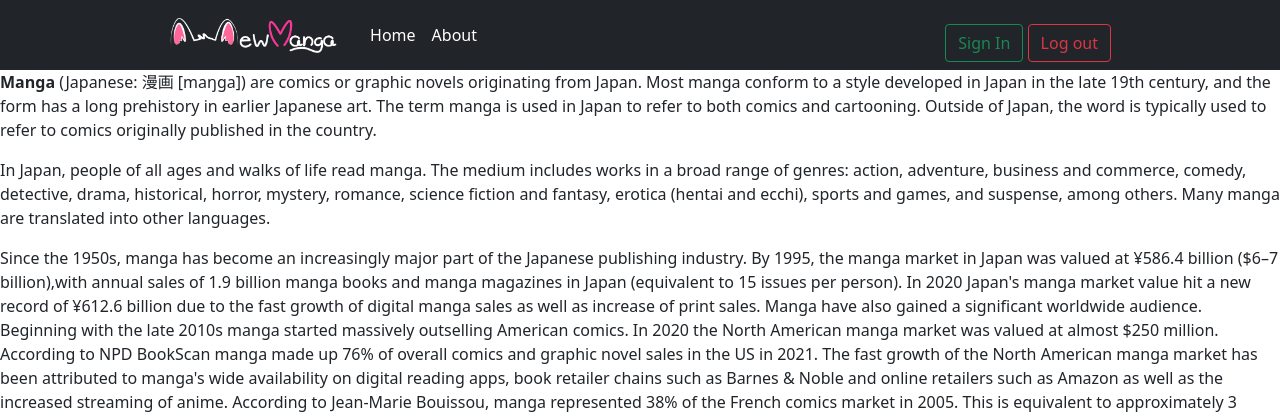
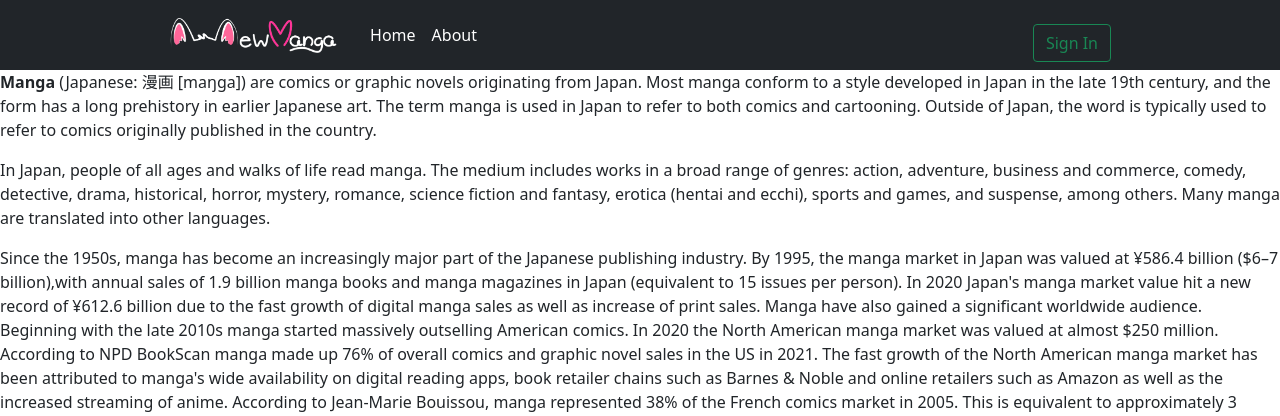
Before and after one commit to FullmetalBober/MangaShelf, a Flask app: page /about in a window 1280 px wide. Shown: the top 416 px of the page. Run offline with Flask 2, Linux system fonts and the light colour scheme.

Commit message:
show/hide log out

```diff
--- a/backend.py
+++ b/backend.py
@@ -131,6 +131,10 @@ def authorize():
         except:
             return render_template('MangaShelf.html', entry=GiveToPage.get_dictionary())
 
+@app.route('/logout', methods=['GET', 'POST'])
+def logout():
+    GiveToPage.setUserName(GiveToPage.getDefaultUserName())
+    return render_template('MangaShelf.html', entry=GiveToPage.get_dictionary())
 
 @app.route('/about')
 def about():
--- a/templates/base.html
+++ b/templates/base.html
@@ -50,8 +50,12 @@
             </li>
           </ul>
           <div class="mt-3">
-            <button class="btn btn-outline-success m-md-auto" data-bs-toggle="modal" data-bs-target="#modalSignIn" data-bs-whatever="">{{ entry['User'] }}</button>
-            <button class="btn btn-outline-danger m-md-auto" >Log out</button>
+            <form method="post" action="/logout">
+              <button type="button" class="btn btn-outline-success m-md-auto" data-bs-toggle="modal" data-bs-target="#modalSignIn" data-bs-whatever="">{{ entry['User'] }}</button>
+              {% if entry['UserLogin'] %}
+            <button type="submit" class="btn btn-outline-danger m-md-auto">Log out</button>
+            {% endif %}
+            </form>
           </div>
         </div>
       </div>
```
